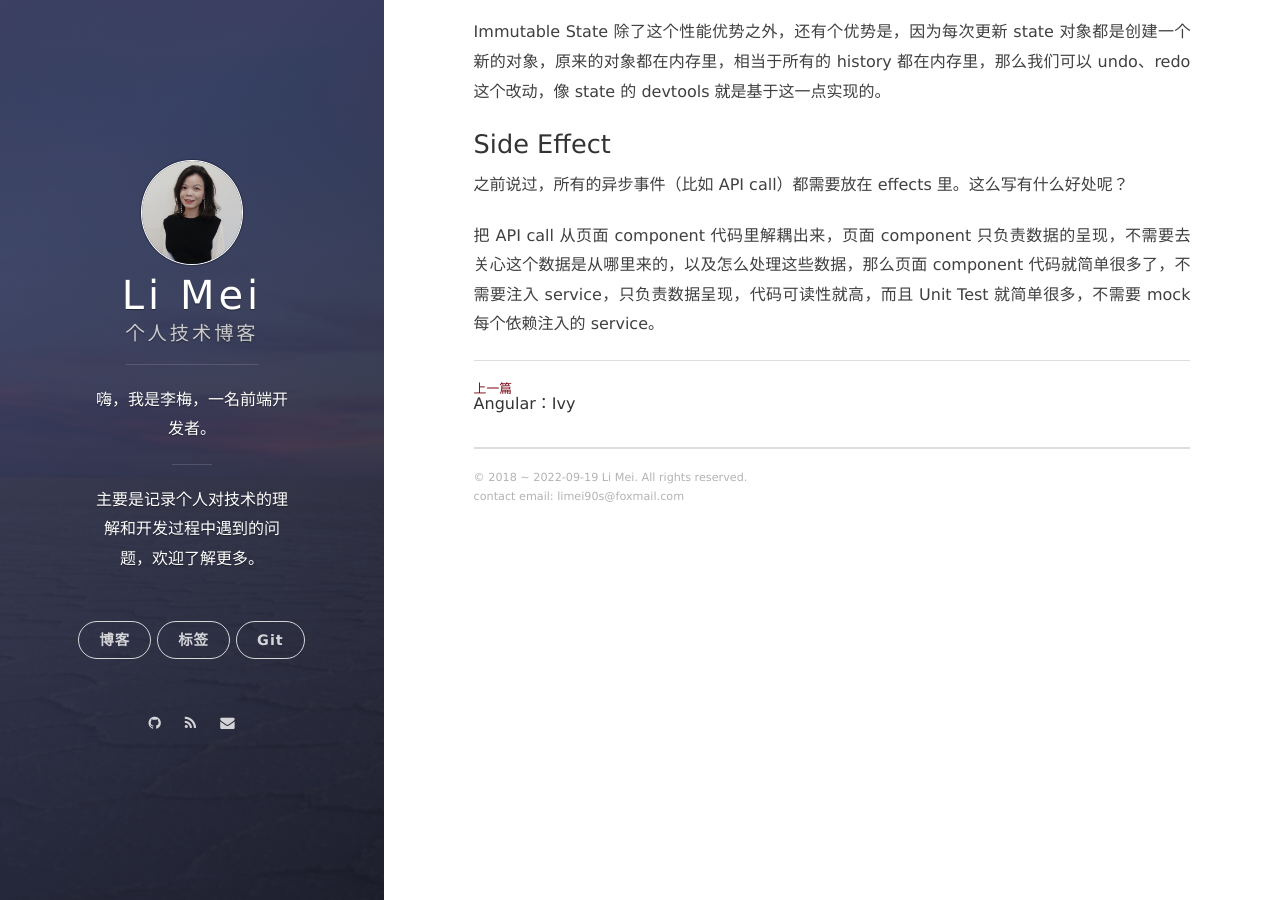
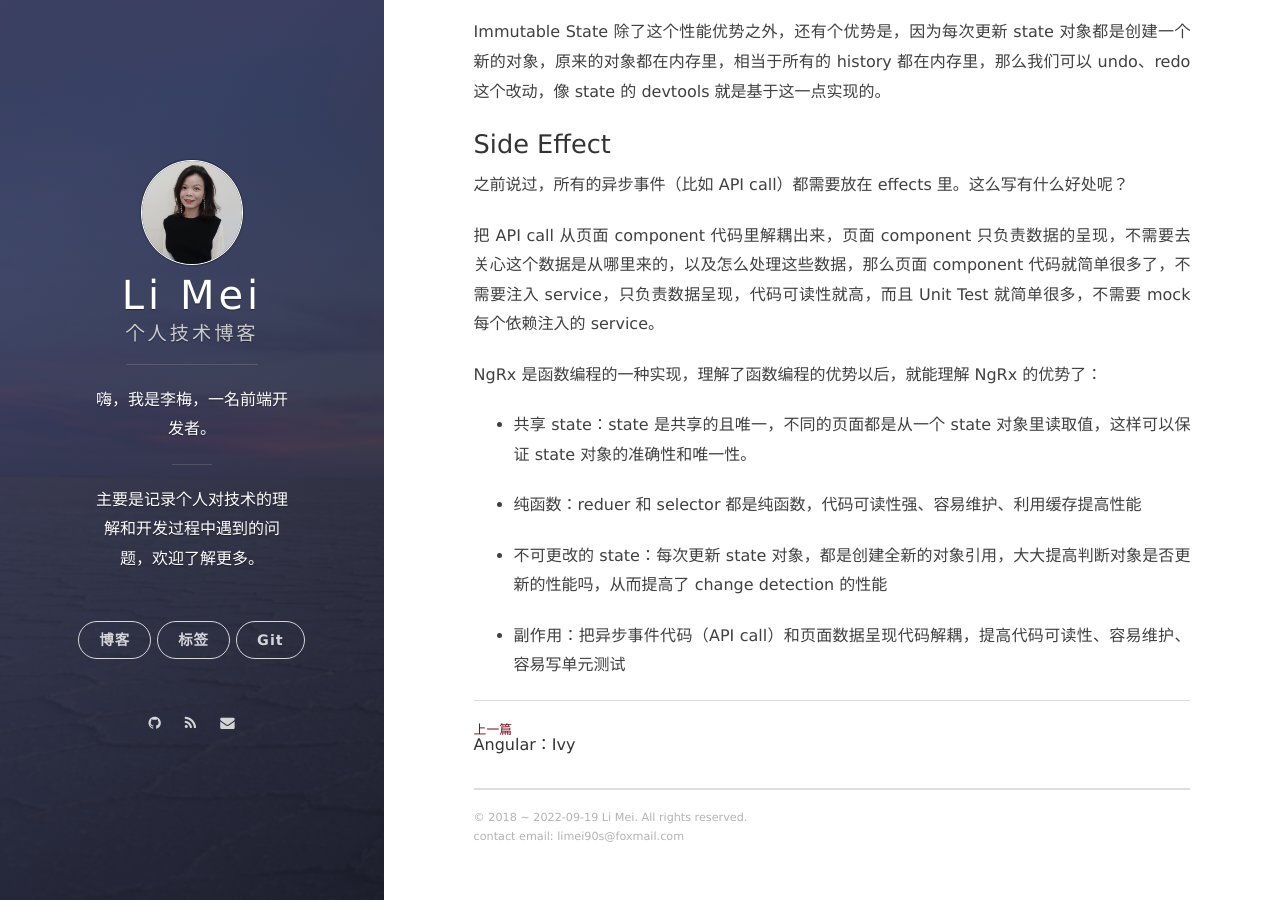
Before and after one commit to LiMeii/LiMeii.github.io, a Jekyll site: the page built from _posts/2022-09-10-ngrx-introduction.md, in a window 1280 px wide and 900 px high, scrolled down 9808 px. Built offline with Jekyll 4.4.1, drawn with Linux system fonts in a browser that asks for light colours; nearby versions of some CDN libraries.

Commit message:
benefits of using ngrx

```diff
--- a/_posts/2022-09-10-ngrx-introduction.md
+++ b/_posts/2022-09-10-ngrx-introduction.md
@@ -207,3 +207,13 @@ Immutable State 除了这个性能优势之外，还有个优势是，因为每
 
 
 把 API call 从页面 component 代码里解耦出来，页面 component 只负责数据的呈现，不需要去关心这个数据是从哪里来的，以及怎么处理这些数据，那么页面 component 代码就简单很多了，不需要注入 service，只负责数据呈现，代码可读性就高，而且 Unit Test 就简单很多，不需要 mock 每个依赖注入的 service。
+
+
+NgRx 是函数编程的一种实现，理解了函数编程的优势以后，就能理解 NgRx 的优势了：
+- 共享 state：state 是共享的且唯一，不同的页面都是从一个 state 对象里读取值，这样可以保证 state 对象的准确性和唯一性。
+
+- 纯函数：reduer 和 selector 都是纯函数，代码可读性强、容易维护、利用缓存提高性能
+
+- 不可更改的 state：每次更新 state 对象，都是创建全新的对象引用，大大提高判断对象是否更新的性能吗，从而提高了 change detection 的性能
+
+- 副作用：把异步事件代码（API call）和页面数据呈现代码解耦，提高代码可读性、容易维护、容易写单元测试
```
